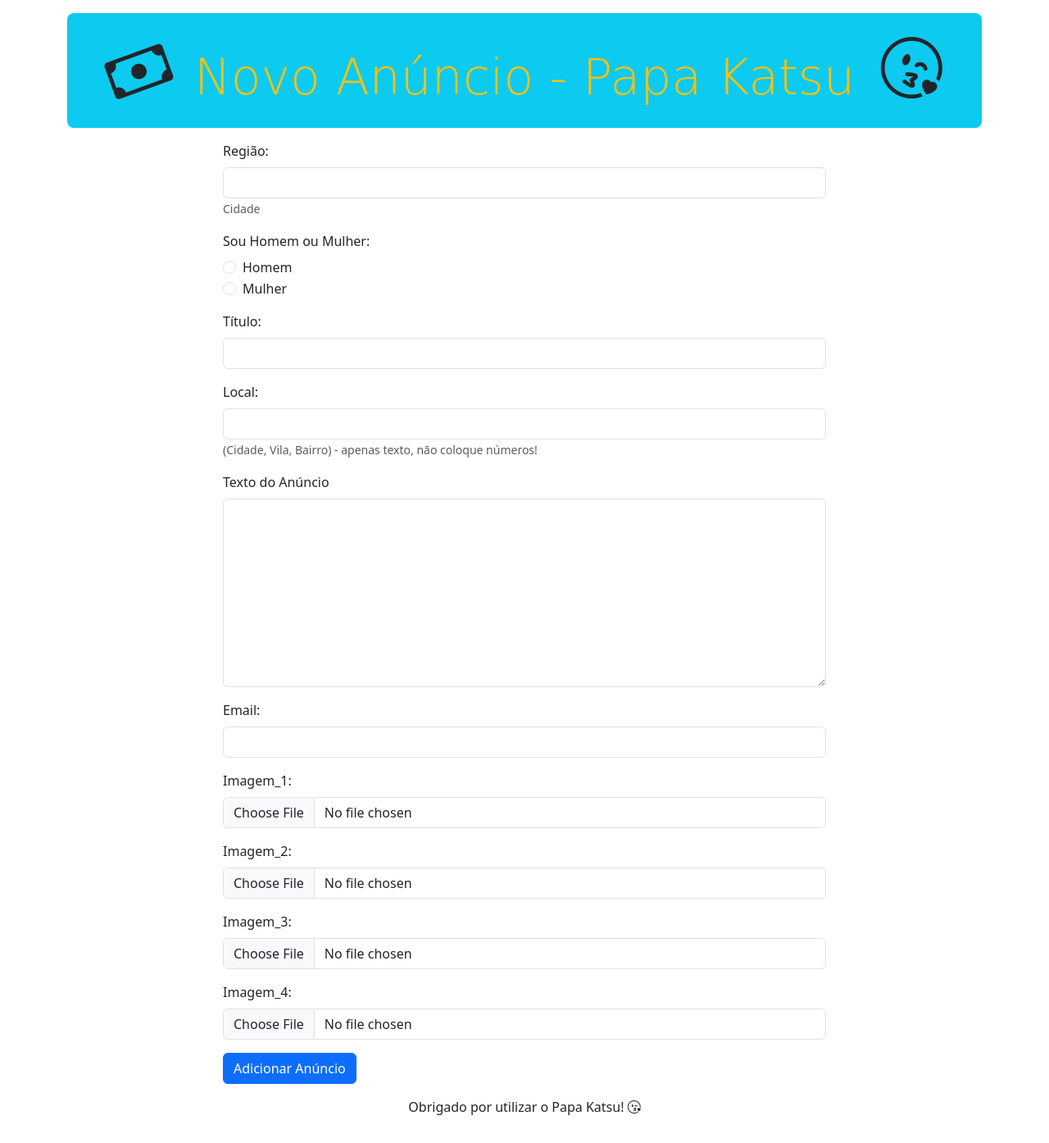
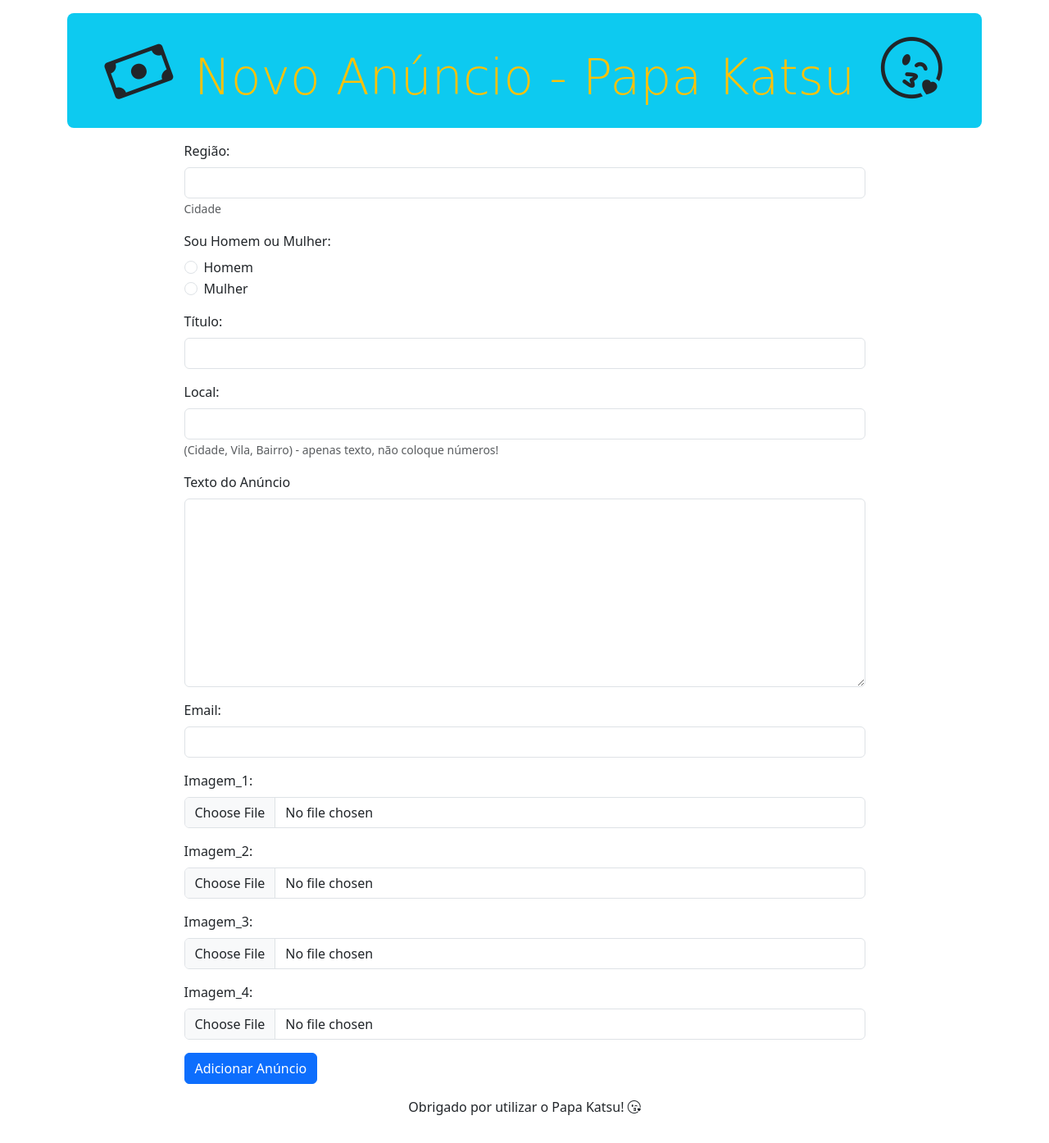
Before and after one commit to JoaoPedroMaFi/Papa, a Flask app: page /new_advertise in a window 1280 px wide. Shown: the whole page at 82% size. Run offline with Flask 3, Linux system fonts and the light colour scheme; data that the repository does not hold is empty; some libraries are stand-ins or nearby versions; some web fonts are replaced.

Commit message:
new col9

```diff
--- a/templates/add_advertise.html
+++ b/templates/add_advertise.html
@@ -13,10 +13,10 @@
 
 <div class="container">
     <div class="row d-flex justify-content-center">
-        <div class="col-lg-8 col-md-10 col-sm-12">
+        <div class="col-9">
             <form action="{{url_for('new_advertise')}}" method="POST" enctype="multipart/form-data">
                 <div>
-                    {{ render_form(form, form_type='horizontal', horizontal_columns=('lg', 3, 9)) }}
+                    {{ render_form(form, form_type='horizontal') }}
 
                 </div>
             </form>
```
